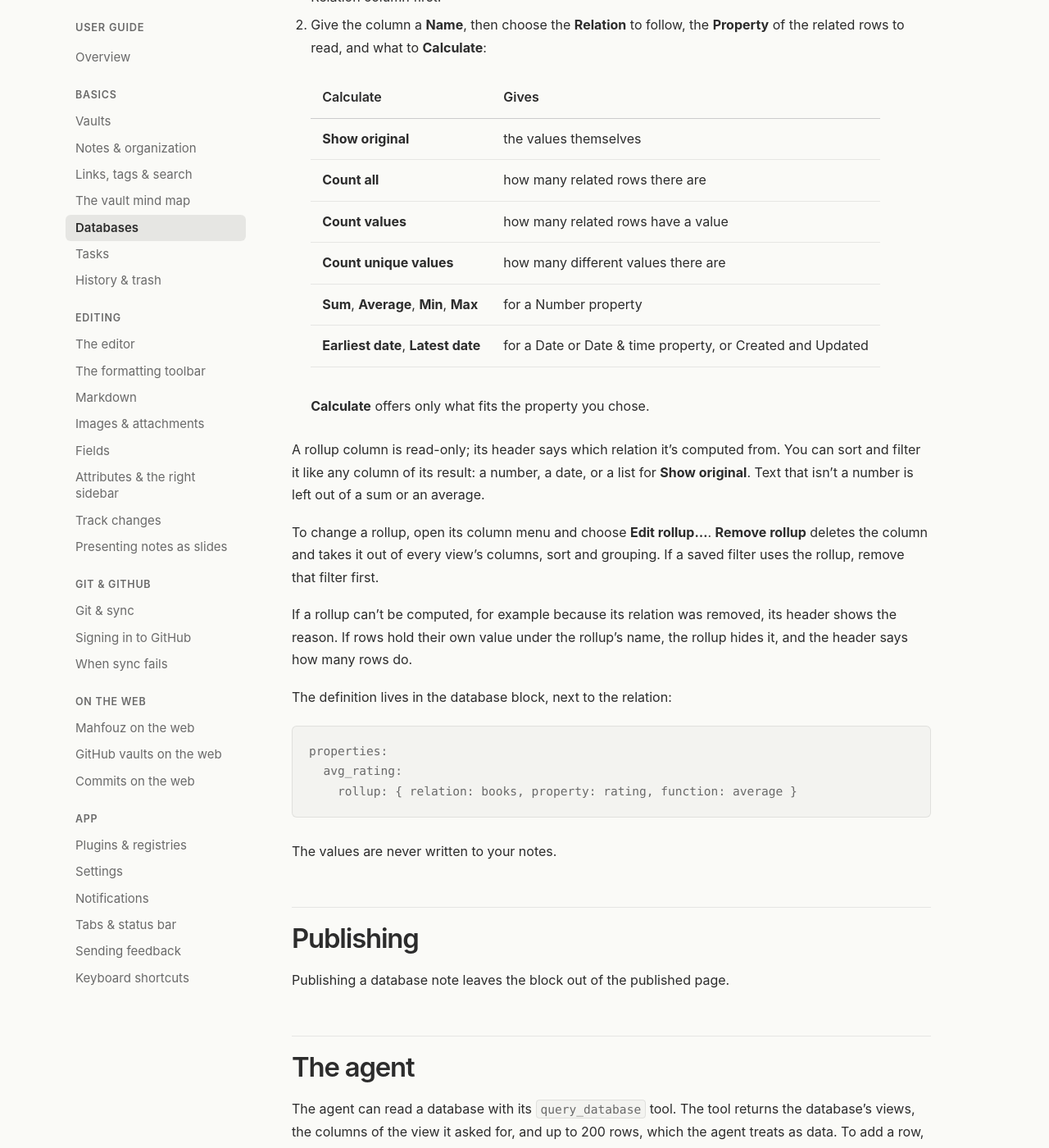
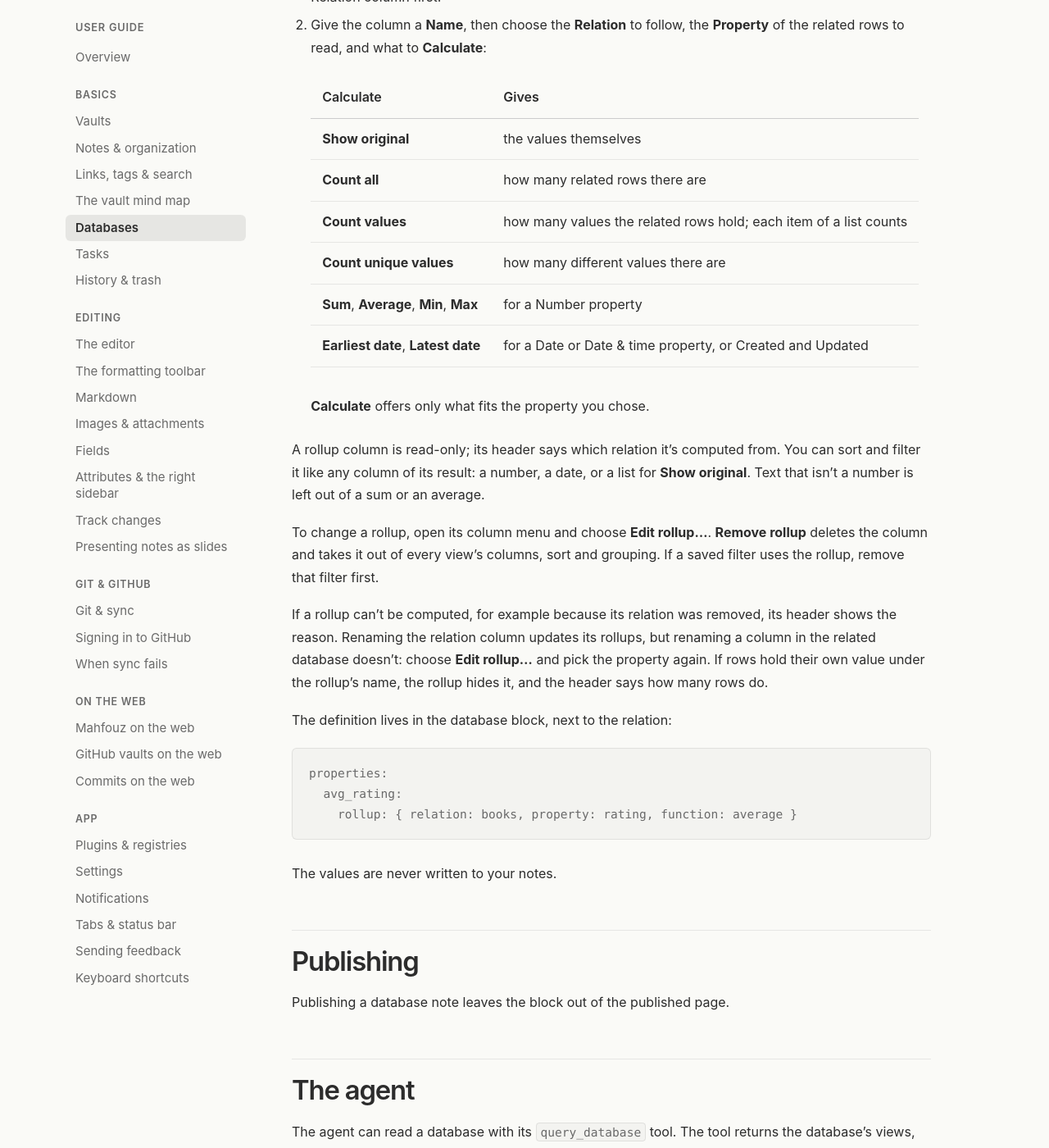
Before and after one commit to mahfouz-app/docs, a Jekyll site: the page built from guide/databases.md, in a window 1280 px wide and 1400 px high, scrolled down 7641 px. Shown: the whole window at 82% size. Built offline with Jekyll 4.4.1, drawn with Linux system fonts in a browser that asks for light colours.

Commit message:
docs(databases): Count values counts values; renaming a related column
Co-Authored-By: Claude Opus 5.5 <noreply@anthropic.com>

```diff
--- a/guide/databases.md
+++ b/guide/databases.md
@@ -308,7 +308,7 @@ they follow every change to those rows.
    |---|---|
    | **Show original** | the values themselves |
    | **Count all** | how many related rows there are |
-   | **Count values** | how many related rows have a value |
+   | **Count values** | how many values the related rows hold; each item of a list counts |
    | **Count unique values** | how many different values there are |
    | **Sum**, **Average**, **Min**, **Max** | for a Number property |
    | **Earliest date**, **Latest date** | for a Date or Date & time property, or Created and Updated |
@@ -325,7 +325,9 @@ rollup** deletes the column and takes it out of every view's columns, sort and
 grouping. If a saved filter uses the rollup, remove that filter first.
 
 If a rollup can't be computed, for example because its relation was removed,
-its header shows the reason. If rows hold their own value under the rollup's
+its header shows the reason. Renaming the relation column updates its rollups,
+but renaming a column in the related database doesn't: choose **Edit
+rollup…** and pick the property again. If rows hold their own value under the rollup's
 name, the rollup hides it, and the header says how many rows do.
 
 The definition lives in the database block, next to the relation:
```
